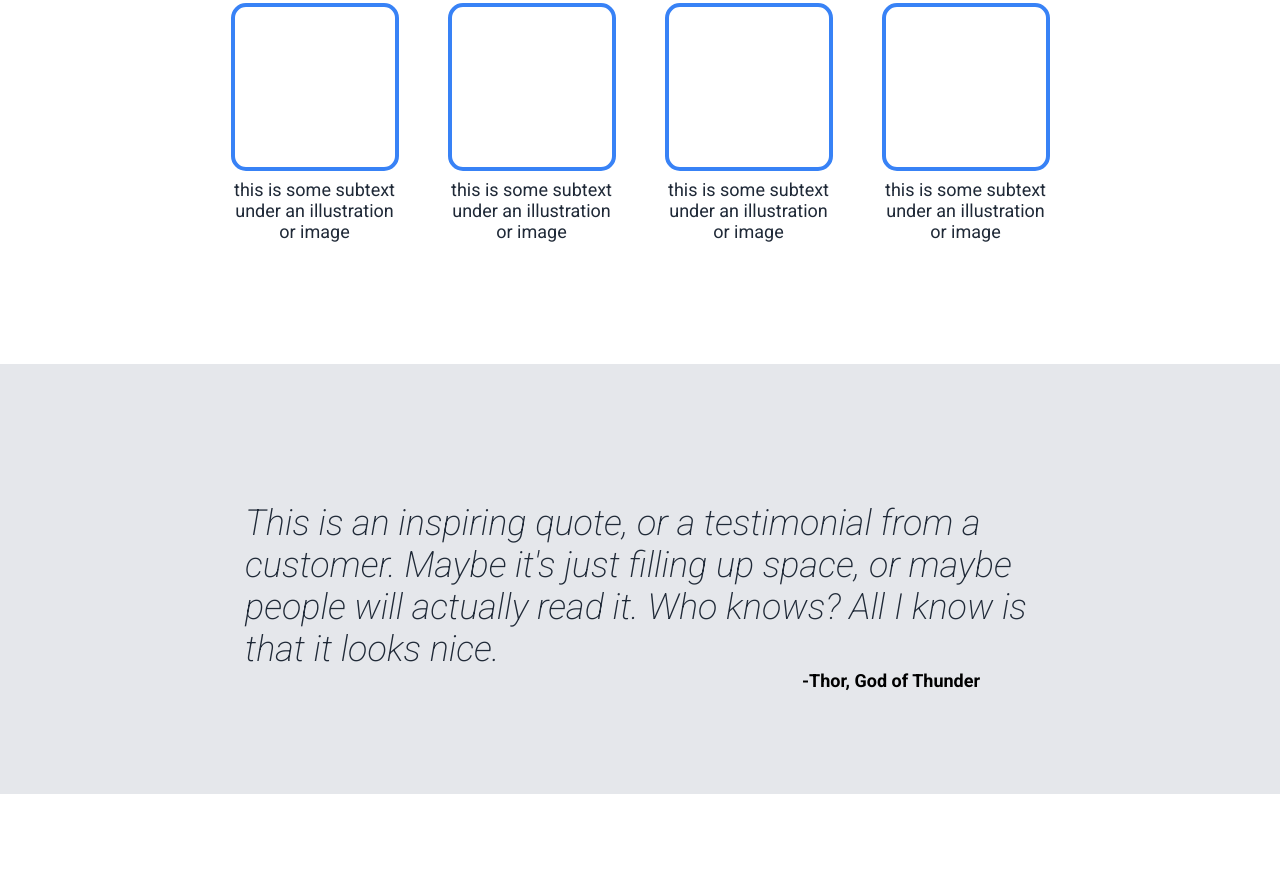
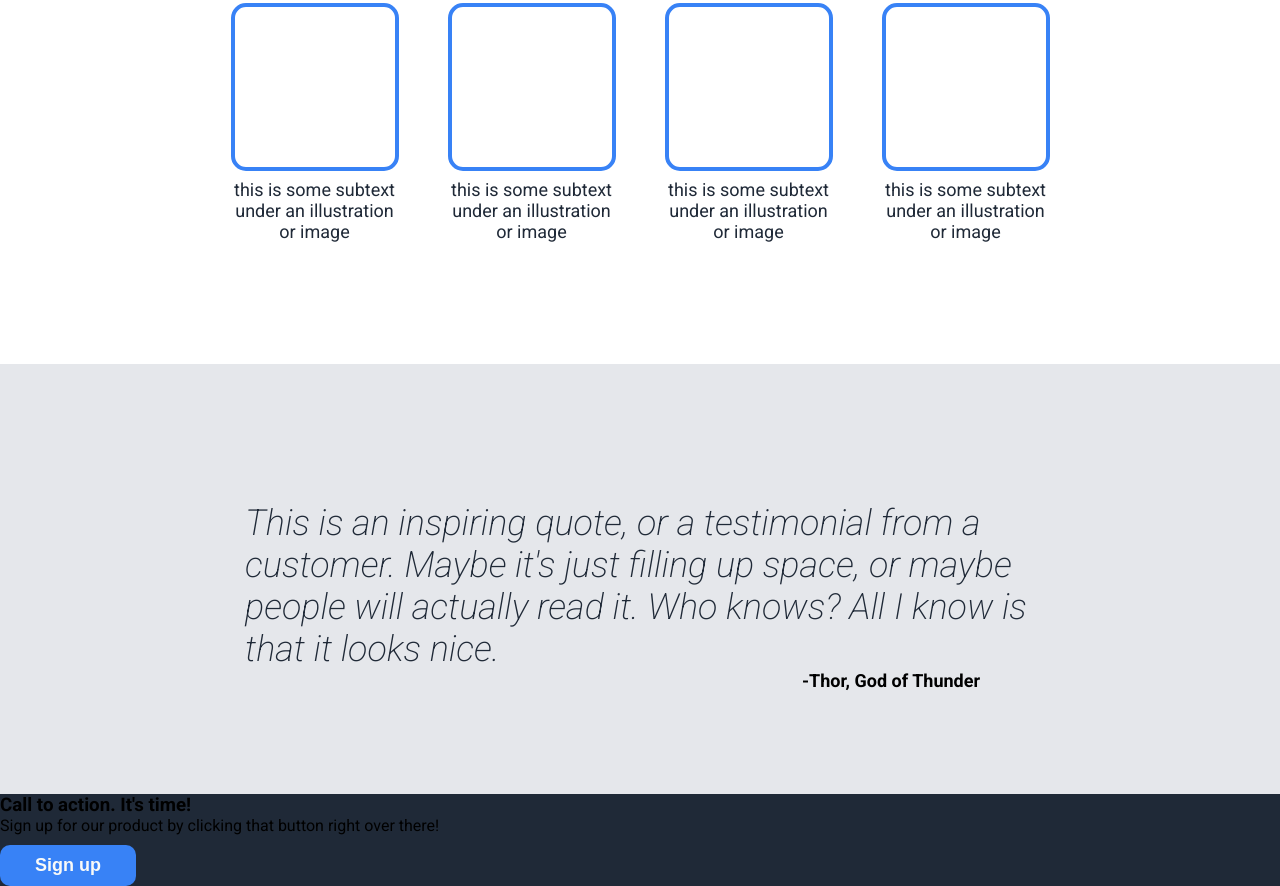
Before and after one commit to MindfulxMaker/odin-landing-page, a plain HTML site: page index.html in a window 1280 px wide. Shown: the part 687-1573 px from the top of the page. Before the commit the page ends 1481 px from the top, so only its background shows below. Drawn offline with Linux system fonts and the light colour scheme.

Commit message:
Add HTML to CTA section

```diff
--- a/index.html
+++ b/index.html
@@ -58,7 +58,18 @@
                 This is an inspiring quote, or a testimonial from a customer. Maybe it's just filling up space, or maybe people will actually read it. Who knows? All I know is that it looks nice.
                 <span class="author">-Thor, God of Thunder</span>
             </p>
+        </section>
 
+        <section class="cta">
+            <div class="highlight">
+                <div class="cta-left">
+                    <h3>Call to action. It's time!</h3>
+                    <p>Sign up for our product by clicking that button right over there!</p>
+                </div>
+                <div class="cta-right">
+                    <button>Sign up</button>
+                </div>
+            </div>
         </section>
     </div>
 
```
